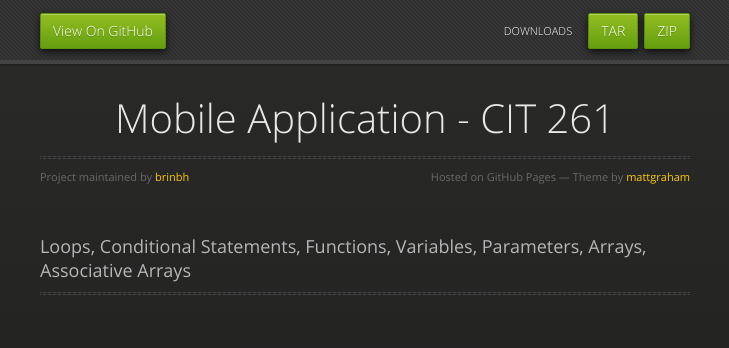
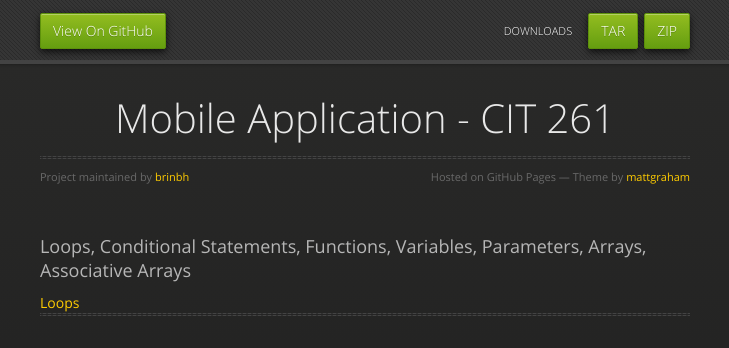
Before and after one commit to brinbh/mobileApplication, a plain HTML site: page index.html in a window 1280 px wide. Shown: the full height of the page, 275-1004 px from the left. Drawn offline with nearby package versions, Linux system fonts and the light colour scheme.

Commit message:
add link Loops

```diff
--- a/index.html
+++ b/index.html
@@ -40,7 +40,7 @@
 
         <h3>
 <a id="loops-conditional-statements-functions-variables-parameters-arrays-associative-arrays" class="anchor" href="#loops-conditional-statements-functions-variables-parameters-arrays-associative-arrays" aria-hidden="true"><span aria-hidden="true" class="octicon octicon-link"></span></a>Loops, Conditional Statements, Functions, Variables, Parameters, Arrays, Associative Arrays</h3>
-
+        <a href="https://github.com/brinbh/mobileApplication/blob/master/public_html/loops.html">Loops</a>
 <hr>
       </section>
 
```
